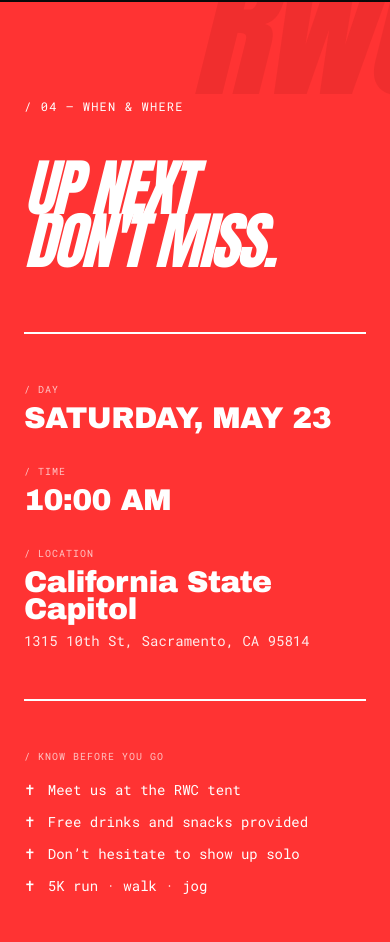
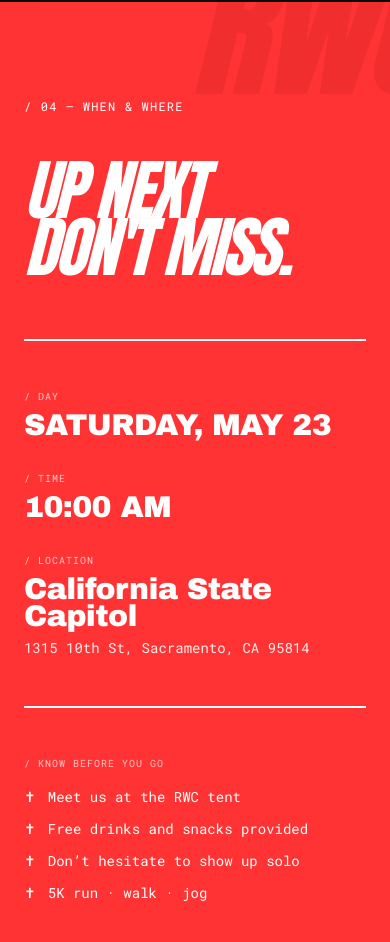
Before and after one commit to WuLandon/RWC-Sac-Website, a Next.js app: page / in a window 390 px wide. Shown: the part 4794-5736 px from the top of the page. Built offline with nearby package versions, Linux system fonts and the light colour scheme.

Commit message:
fix: make font Meeting title font bigger mobile and fix community image

```diff
--- a/src/components/rwc/Community.tsx
+++ b/src/components/rwc/Community.tsx
@@ -34,19 +34,19 @@ const collageItems: CollageItem[] = [
     src: communityImages.posterTrio,
     alt: "Three people with posters",
     spanClass: "col-span-4 row-span-1",
-    sizes: "(max-width: 767px) min(82vw, 420px), 67vw",
+    sizes: "(max-width: 767px) min(82vw, 420px), 34vw",
   },
   {
     src: communityImages.groupRun,
     alt: "Runners moving together as a group",
     spanClass: "col-span-8 row-span-1",
-    sizes: "(max-width: 767px) min(82vw, 420px), 34vw",
+    sizes: "(max-width: 767px) min(82vw, 420px), 67vw",
   },
   {
     src: communityImages.tentGroupPose,
     alt: "Group pose at RWC tent",
     spanClass: "col-span-4 row-span-1",
-    sizes: "(max-width: 767px) min(82vw, 420px), 33vw",
+    sizes: "(max-width: 767px) min(82vw, 420px), 34vw",
   },
   {
     src: communityImages.groupHands,
--- a/src/components/rwc/Meeting.tsx
+++ b/src/components/rwc/Meeting.tsx
@@ -34,7 +34,7 @@ export const Meeting = () => {
           </span>
         </div>
 
-        <h2 className="font-display text-[16vw] md:text-[12vw] mb-16">
+        <h2 className="font-display text-[17vw] md:text-[12vw] mb-16">
           UP NEXT
           <br />
           DON&apos;T MISS.
```
